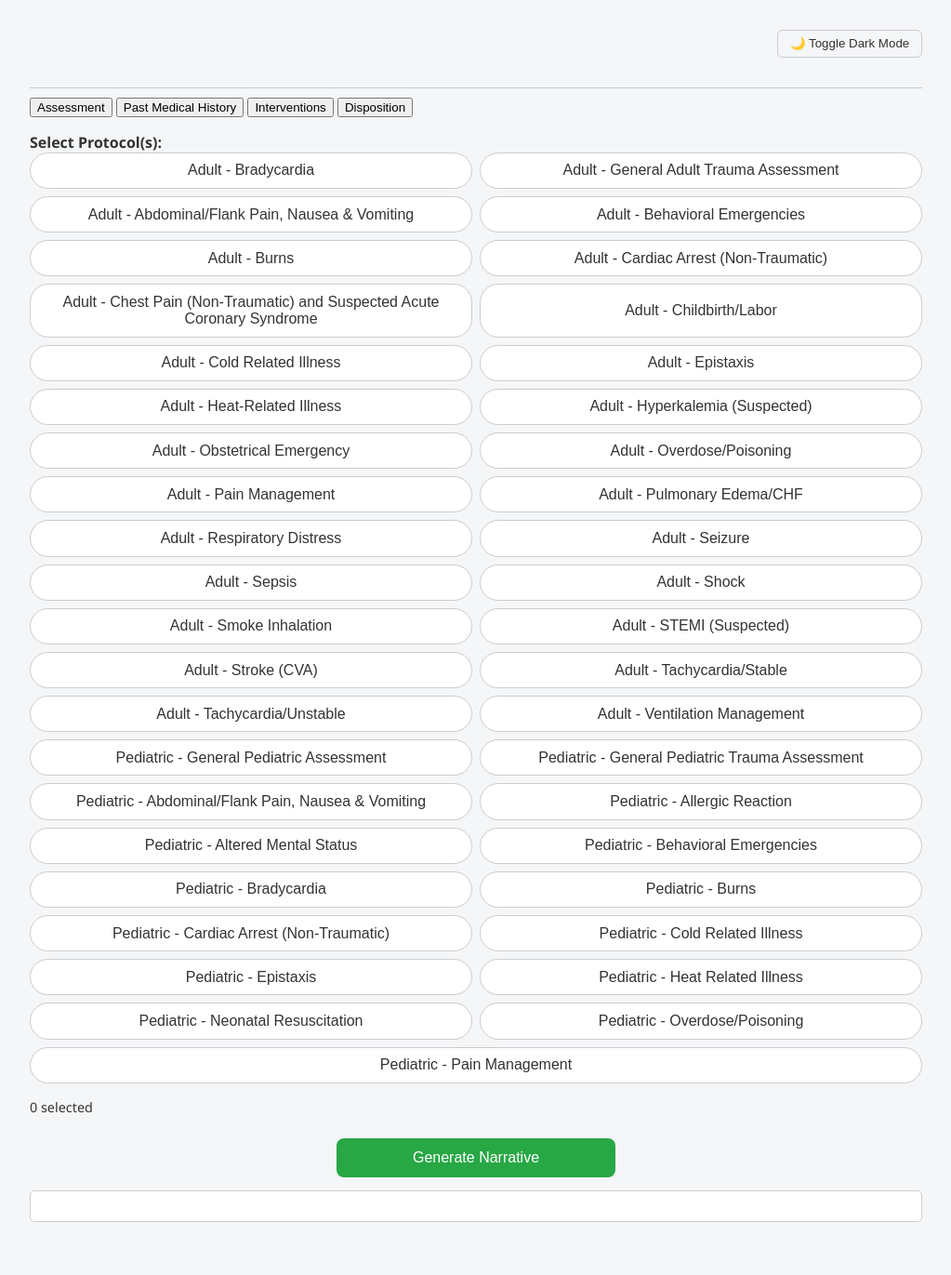
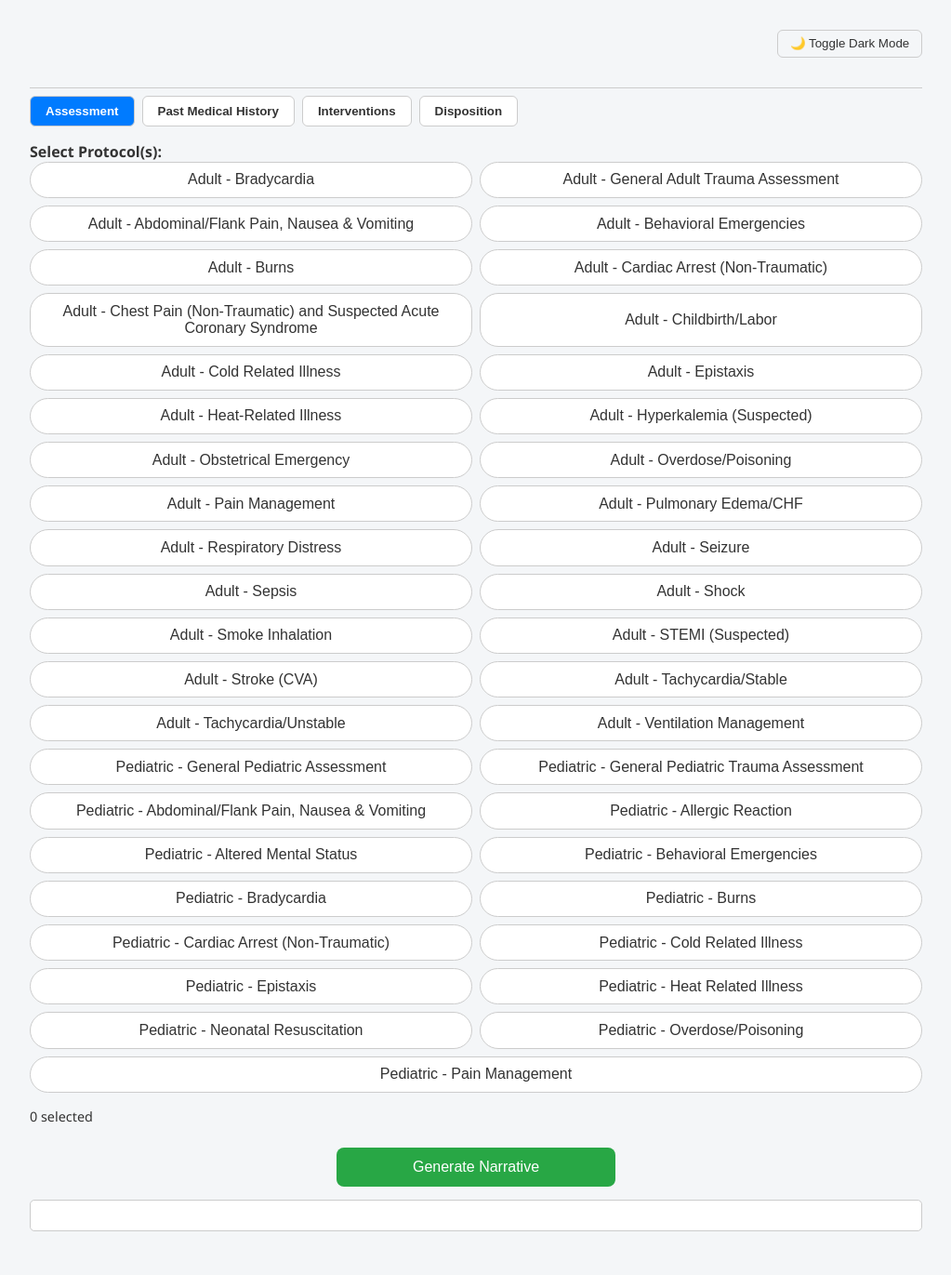
Before and after one commit to BanksChrissy/ems-charting-app, a Flask app: page / in a window 1280 px wide. Shown: the whole page at 93% size, without its empty margins (128-1151 px from the left). Before the commit the page ends 1314 px from the top, so only its background shows below. Run offline with Flask 3, Linux system fonts and the light colour scheme; data that the repository does not hold is empty; some libraries are stand-ins or nearby versions.

Commit message:
Update style.css

```diff
--- a/static/css/style.css
+++ b/static/css/style.css
@@ -235,3 +235,31 @@ pre {
     transform: scale(1.03);
     border-color: var(--toggle-active-bg);
 }
+
+/* Tabs for section navigation */
+.tabs {
+    display: flex;
+    gap: 0.5rem;
+    margin-bottom: 1rem;
+    flex-wrap: wrap;
+}
+
+.tab-button {
+    padding: 0.5rem 1rem;
+    border: 1px solid var(--toggle-border);
+    background-color: var(--card-bg);
+    color: var(--text-color);
+    border-radius: 6px;
+    cursor: pointer;
+    font-weight: bold;
+    transition: background-color 0.2s ease, color 0.2s ease;
+}
+
+.tab-button.active {
+    background-color: var(--toggle-active-bg);
+    color: var(--toggle-active-text);
+}
+
+.tab-section {
+    margin-top: 1rem;
+}
```
